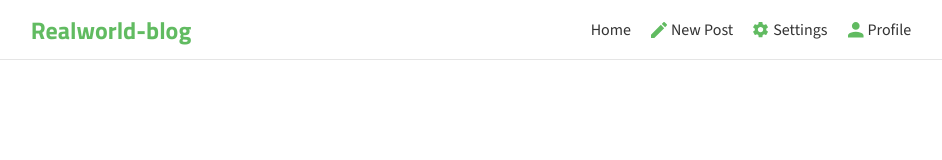
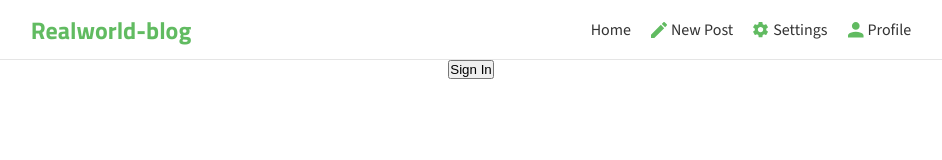
Before and after one commit to MrCat98/Simple-Blog, a React (Vite) app: page /signin in a window 1280 px wide. Shown: the top 160 px of the page, without its empty margins (169-1111 px from the left). Built offline with nearby package versions, Linux system fonts and the light colour scheme.

Commit message:
Реализовать редиректы после логина/логаута

```diff
--- a/src/App.jsx
+++ b/src/App.jsx
@@ -13,7 +13,14 @@ import {AuthProvider} from "./context/AuthContext";
 import { useState } from "react";
 
 const App = () => {
-  const [log, setLog] = useState(true);
+  const [log, setLog] = useState(false);
+
+  const handleLogin =()=> {
+    setLog(true)
+  }
+  const handleLogout=()=>{
+    setLog(false)
+  }
   return (
     <AuthProvider>
       <BrowserRouter>
@@ -22,10 +29,10 @@ const App = () => {
             <Route path="/" element={<HomePage />} />
             <Route path="/articlepage/:slug" element={<ArticlePage />} />
             <Route path="/signup" element={<SignUp />} />
-            <Route path="/signin" element={<SignIn />} />
+            <Route path="/signin" element={<SignIn handleLogin={handleLogin}/>} />
             <Route element={<ProtectedRoute isLoggedIn={log} />}>
               <Route path="settings" element={<SettingsPage />} />
-              <Route path="profile" element={<ProfilePage />} />
+              <Route path="profile" element={<ProfilePage handleLogout={handleLogout}/>} />
               <Route path="new-post" element={<NewPostPage />} />
             </Route>{" "}
           </Route>
--- a/src/pages/ProfilePage.jsx
+++ b/src/pages/ProfilePage.jsx
@@ -1,6 +1,6 @@
 
-const ProfilePage = () => {
-  return <div>Profile Page</div>;
+const ProfilePage = ({handleLogout}) => {
+  return <button onClick={handleLogout}>logout</button>
 };
 
 export default ProfilePage;
--- a/src/pages/SignInPage.jsx
+++ b/src/pages/SignInPage.jsx
@@ -1,10 +1,7 @@
 
+const SignIn = ({handleLogin }) => {
 
-const SignIn = () => {
-
-  return (
-    <div></div>
-  );
+  return <button onClick={handleLogin}>Sign In</button>;
 };
 
 export default SignIn
```
